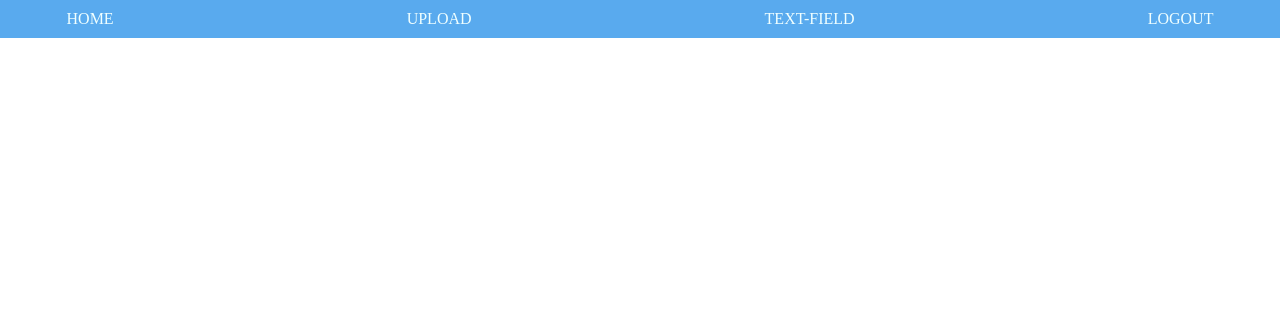
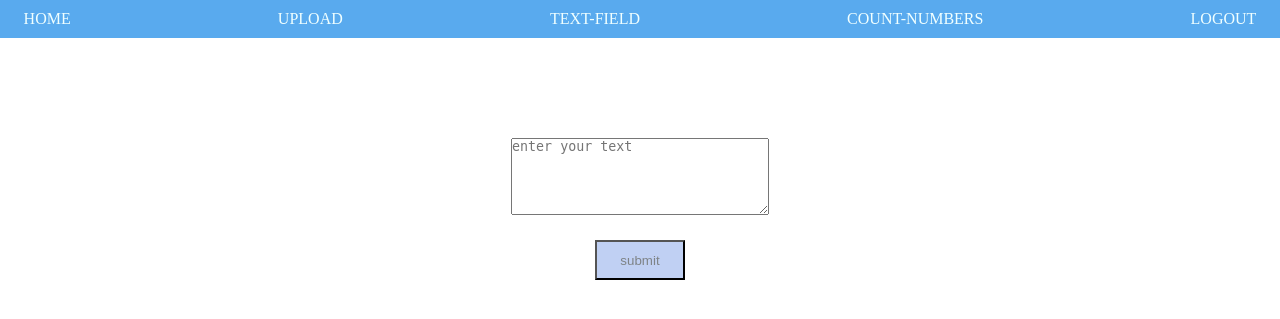
Before and after one commit to DarkWolf1990/flask_practicum_gb, a Flask app: page /text_area/ in a window 1280 px wide; the page is wider, and only the part inside the window is pictured. Shown: the top 319 px of that part. Run offline with Flask 3, Linux system fonts and the light colour scheme.

Commit message:
home work task-1

```diff
--- a/app_00.py
+++ b/app_00.py
@@ -40,9 +40,26 @@ def upload():
     return render_template('upload.html')
 
 
-@app.route('/text_area/')
+@app.route('/text_area/', methods=['GET', 'POST'])
 def text_area():
+    if request.method == 'POST':
+        text = request.form.get('text_area')
+        res = len(text.split())
+        return f'{res}'
     return render_template('text_area.html')
+
+
+@app.route('/count_num', methods=['GET', 'POST'])
+def count_num():
+    if request.method == 'POST':
+        num1 = request.form.get('num1')
+        num2 = request.form.get('num2')
+        a = int(num1)
+        b = int(num2)
+        c = a + b
+        return f'{c}'
+
+    return render_template('count_num.html')
 
 
 @app.route('/logout')
--- a/static/css/style.css
+++ b/static/css/style.css
@@ -231,3 +231,28 @@
 .login_fm:hover{
     background: #6d8fe7;
 }
+
+.text_area{
+    display: flex;
+    justify-content: center;
+    margin-top: 100px;
+
+}
+
+.btn_text_area {
+    display: flex;
+    justify-content: center;
+    margin-top: 25px;
+}
+
+.btn_text_{
+    background: #c0d0f3;
+    width: 90px;
+    height: 40px;
+    color: #7e8386;
+}
+
+.btn_text_:hover{
+    background-color: #254cf5;
+    color: white;
+}
--- a/templates/base.html
+++ b/templates/base.html
@@ -13,6 +13,7 @@
         <li><a class="nav_a" href="{{ url_for('home') }}">HOME</a></li>
         <li><a class="nav_a" href="{{ url_for('upload') }}">UPLOAD</a></li>
         <li><a class="nav_a" href="{{ url_for('text_area') }}">TEXT-FIELD</a></li>
+        <li><a class="nav_a" href="{{ url_for('count_num') }}">COUNT-NUMBERS</a></li>
         <li><a class="nav_a" href="{{ url_for('login') }}">LOGOUT</a></li>
     </ul>
 </nav>
--- /dev/null
+++ b/templates/result.html
@@ -0,0 +1 @@
+{% extends 'base.html' %}
--- a/templates/text_area.html
+++ b/templates/text_area.html
@@ -1,5 +1,11 @@
 {% extends 'base.html' %}
 {% block title %} <title>THREE PAGE </title> {% endblock %}
 {% block content %}
+    <form action="/text_area/" method="POST">
+    <div class="text_area">
+    <textarea class="text_area_form" type="text" cols="30" rows="5" name="text_area" placeholder="enter your text"></textarea>
+    </div>
+    <div class="btn_text_area">
+    <input class="btn_text_" type="submit" value="submit"></div></form>
 {% endblock %}
 {% block footer %} {% endblock %}
```
Also changed, not shown: templates/count_num.html (added, +14 -0 lines).
